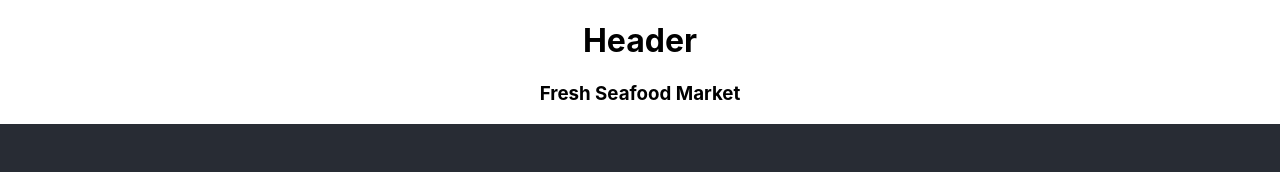
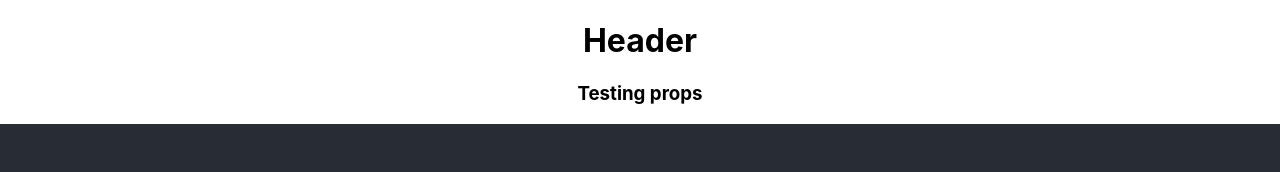
Before and after one commit to upsparkdev/react-test-2, a React (Create React App) app: page / in a window 1280 px wide. Shown: the top 172 px of the page. Built offline with nearby package versions, Linux system fonts and the light colour scheme.

Commit message:
changed tagline

```diff
--- a/src/App.js
+++ b/src/App.js
@@ -6,7 +6,7 @@ import './App.css';
 function App() {
   return (
     <div className="App">
-      <Header tagline="Fresh Seafood Market" age={100} />
+      <Header tagline="Testing props" age={100} />
       <header className="App-header">
         <img src={logo} className="App-logo" alt="logo" />
         <p>
```
